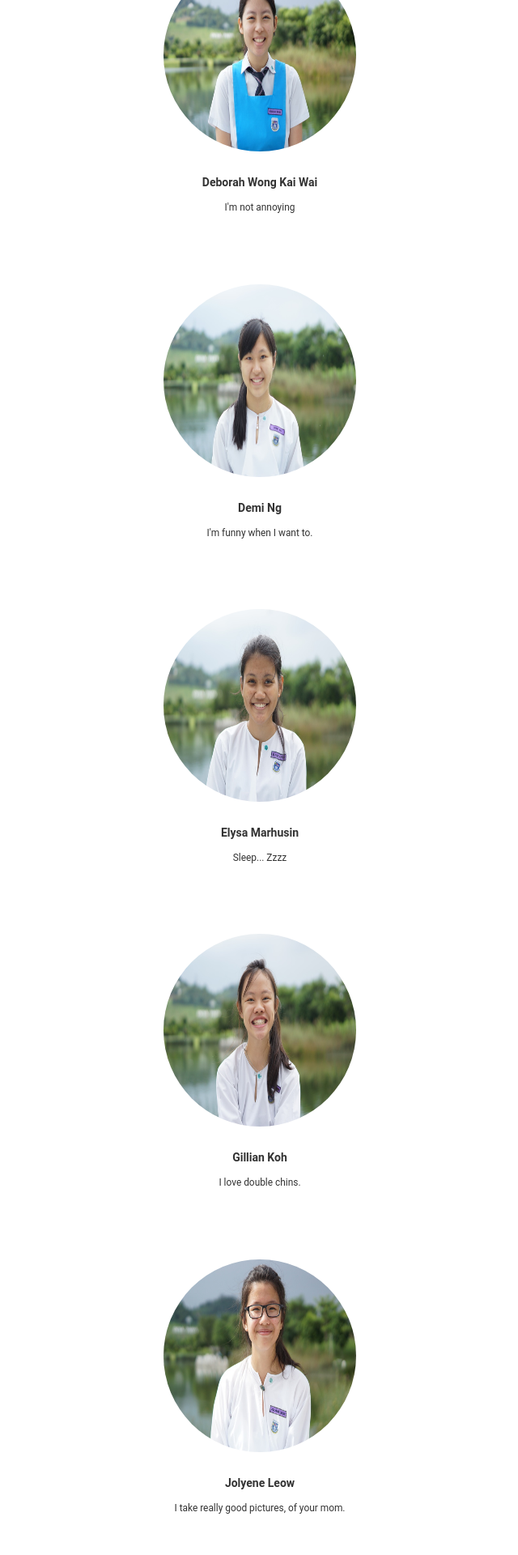
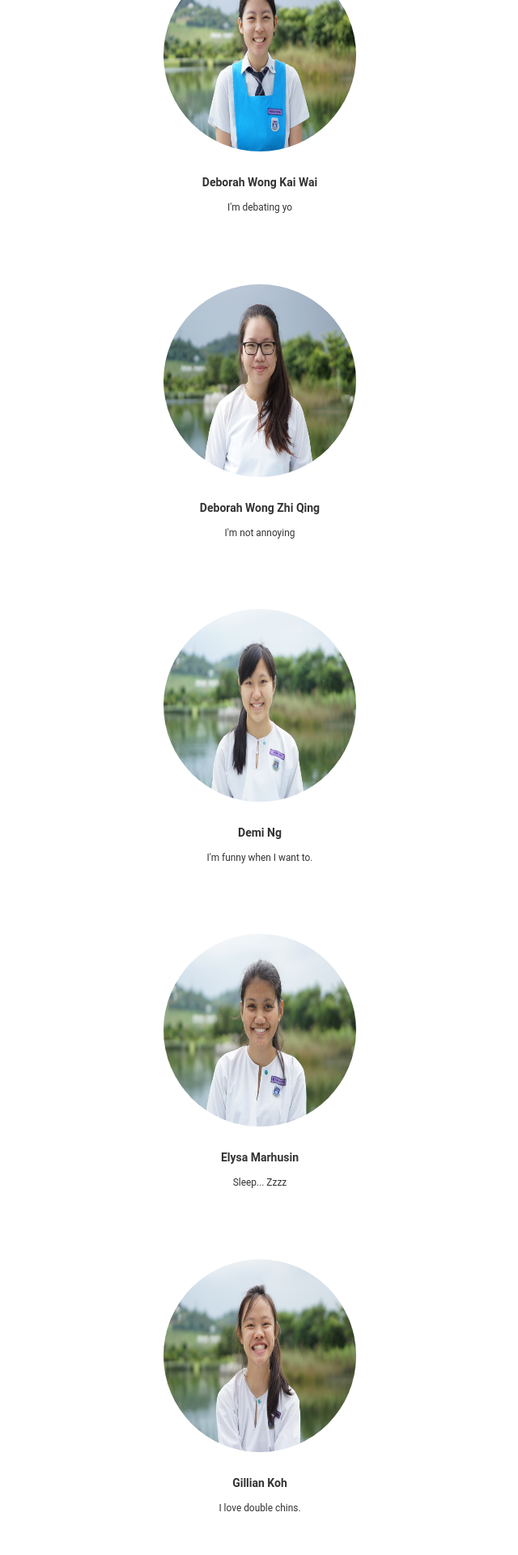
Before and after one commit to kenchangh/walaubalau, a Python web app: template templates/people.html in a window 1280 px wide. Shown: the part 3447-5367 px from the top of the page at 81% size, without its empty margins (319-959 px from the left). Run offline with Jinja, Linux system fonts and the light colour scheme; the template is opened without the code that fills it, so the values that code supplies are empty; some libraries are stand-ins or nearby versions; some web fonts are replaced.

Commit message:
Made minor edits

```diff
--- a/templates/about.html
+++ b/templates/about.html
@@ -68,7 +68,7 @@ a:hover {
                 <div class="col-md-8 col-md-offset-2">
                     <ul class="nav navbar-nav navbar-right">
                         <li class="signature navbar-text">Crafted with <span class="glyphicon glyphicon-heart"></span> by Maverick 2014</li>
-                        <li class="navbar-text"><iframe src="http://ghbtns.com/github-btn.html?user=mdo&repo=github-buttons&type=watch"
+                        <li class="navbar-text"><iframe src="http://ghbtns.com/github-btn.html?user=maverick97&repo=walaubalau&type=watch"
   allowtransparency="true" frameborder="0" scrolling="0" width="62" height="20"></iframe></li>
                         <li class="navbar-text"><a href="https://twitter.com/share" class="twitter-share-button" data-count="none">Tweet</a>
 <script>!function(d,s,id){var js,fjs=d.getElementsByTagName(s)[0],p=/^http:/.test(d.location)?'http':'https';if(!d.getElementById(id)){js=d.createElement(s);js.id=id;js.src=p+'://platform.twitter.com/widgets.js';fjs.parentNode.insertBefore(js,fjs);}}(document, 'script', 'twitter-wjs');</script></li>
--- a/templates/people.html
+++ b/templates/people.html
@@ -110,6 +110,11 @@ a:hover {
                 <div class="individual-box">
                     <img src="/static/img/individual/deb wkw.JPG" class="individual-photo img-circle img-responsive"></img>
                     <p><strong>Deborah Wong Kai Wai</strong></p>
+                    <small>I'm debating yo</small>
+                </div>
+                <div class="individual-box">
+                    <img src="/static/img/individual/deb wzq.JPG" class="individual-photo img-circle img-responsive"></img>
+                    <p><strong>Deborah Wong Zhi Qing</strong></p>
                     <small>I'm not annoying</small>
                 </div>
                 <div class="individual-box">
@@ -143,11 +148,6 @@ a:hover {
                     <small>I'm a weirdo, don't bother about me.</small>
                 </div>
                 <div class="individual-box">
-                    <img src="/static/img/individual/lee jia si.JPG" class="individual-photo img-circle img-responsive"></img>
-                    <p><strong>Lee Jia Si</strong></p>
-                    <small>Furniture, I am.</small>
-                </div>
-                <div class="individual-box">
                     <img src="/static/img/individual/lee siew mun.JPG" class="individual-photo img-circle img-responsive"></img>
                     <p><strong>Lee Siew Mun</strong></p>
                     <small>I'm really white.</small>
@@ -161,6 +161,11 @@ a:hover {
                     <img src="/static/img/individual/lew cheng wei.JPG" class="individual-photo img-circle img-responsive"></img>
                     <p><strong>Lew Cheng Wei</strong></p>
                     <small>Imma frog.</small>
+                </div>
+                <div class="individual-box">
+                    <img src="/static/img/individual/lim jia si.JPG" class="individual-photo img-circle img-responsive"></img>
+                    <p><strong>Lim Jia Si</strong></p>
+                    <small>Furniture, I am.</small>
                 </div>
                 <div class="individual-box">
                     <img src="/static/img/individual/loo wei sheen.JPG" class="individual-photo img-circle img-responsive"></img>
@@ -235,7 +240,7 @@ a:hover {
                 <div class="col-md-8 col-md-offset-2">
                     <ul class="nav navbar-nav navbar-right">
                         <li class="signature navbar-text">Crafted with <span class="glyphicon glyphicon-heart"></span> by Maverick 2014</li>
-                        <li class="navbar-text"><iframe src="http://ghbtns.com/github-btn.html?user=mdo&repo=github-buttons&type=watch"
+                        <li class="navbar-text"><iframe src="http://ghbtns.com/github-btn.html?user=maverick97&repo=walaubalau&type=watch"
   allowtransparency="true" frameborder="0" scrolling="0" width="62" height="20"></iframe></li>
                         <li class="navbar-text"><a href="https://twitter.com/share" class="twitter-share-button" data-count="none">Tweet</a>
 <script>!function(d,s,id){var js,fjs=d.getElementsByTagName(s)[0],p=/^http:/.test(d.location)?'http':'https';if(!d.getElementById(id)){js=d.createElement(s);js.id=id;js.src=p+'://platform.twitter.com/widgets.js';fjs.parentNode.insertBefore(js,fjs);}}(document, 'script', 'twitter-wjs');</script></li>
```
